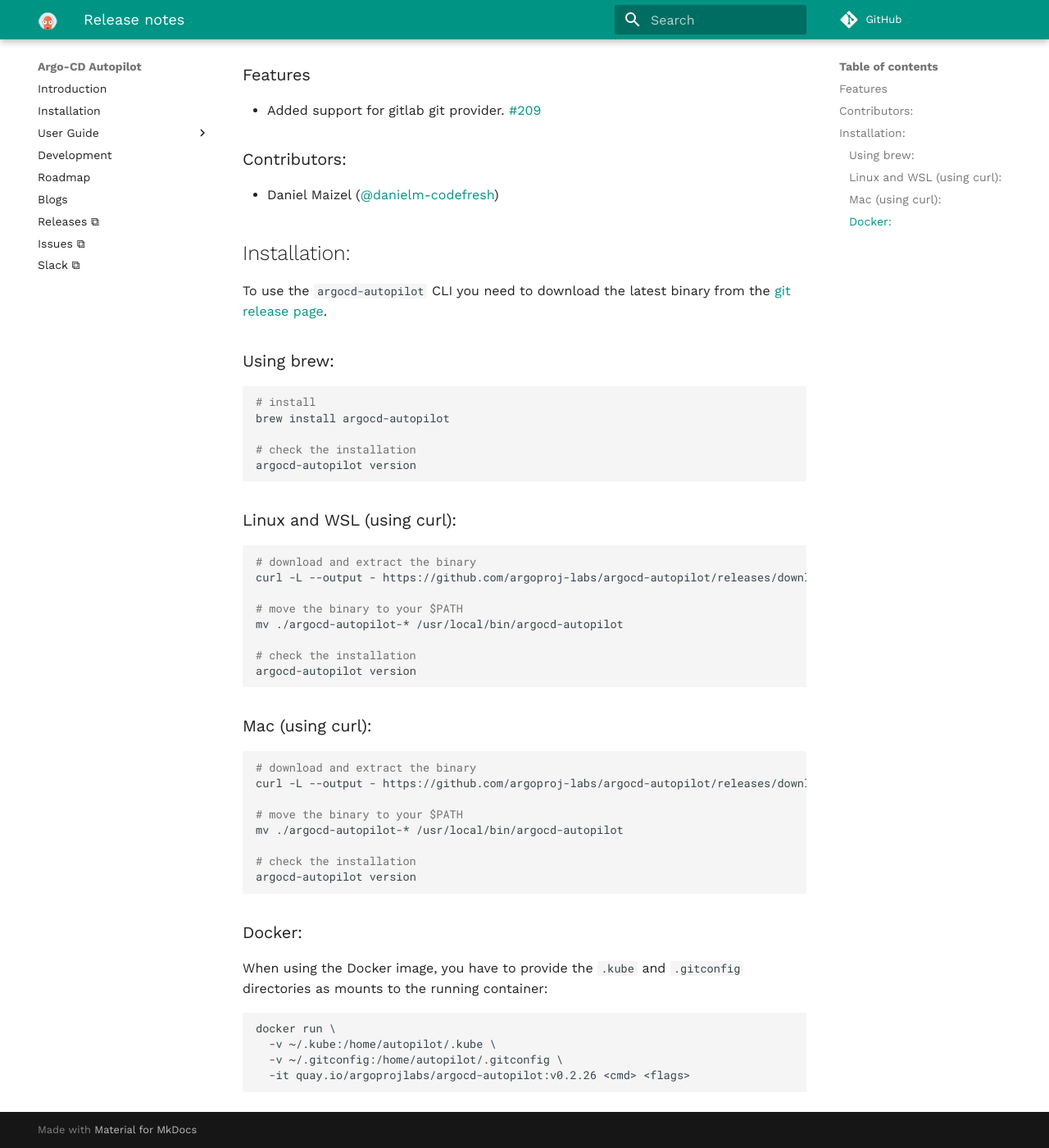
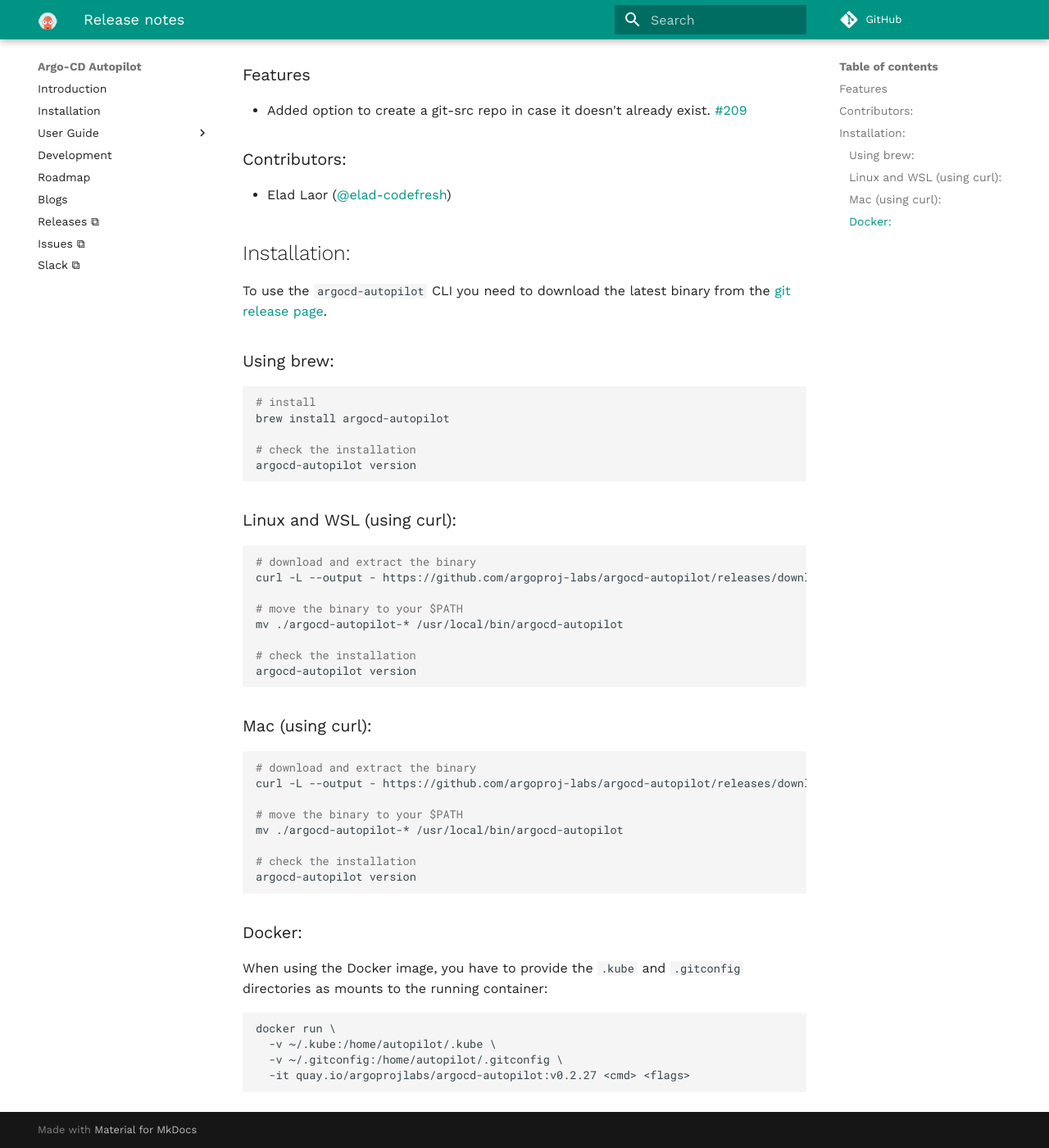
Before and after one commit to argoproj-labs/argocd-autopilot, an MkDocs documentation site: the page built from docs/releases/release_notes.md, in a window 1280 px wide and 1400 px high, scrolled down 153 px. Shown: the whole window at 82% size. Built offline with MkDocs 1.6.1 and Material for MkDocs 9.7.7, drawn with Linux system fonts in a browser that asks for light colours; comment, search, counter and statistics services are not loaded.

Commit message:
v0.2.27 (#214)

````diff
--- a/docs/releases/release_notes.md
+++ b/docs/releases/release_notes.md
@@ -1,8 +1,8 @@
 ### Features
-* Added support for gitlab git provider. [#209](https://github.com/argoproj-labs/argocd-autopilot/pull/209)
+* Added option to create a git-src repo in case it doesn't already exist. [#209](https://github.com/argoproj-labs/argocd-autopilot/pull/212)
 
 ### Contributors:
-- Daniel Maizel ([@danielm-codefresh](https://github.com/danielm-codefresh))
+- Elad Laor ([@elad-codefresh](https://github.com/elad-codefresh))
 
 ## Installation:
 
@@ -20,7 +20,7 @@ argocd-autopilot version
 ### Linux and WSL (using curl):
 ```bash
 # download and extract the binary
-curl -L --output - https://github.com/argoproj-labs/argocd-autopilot/releases/download/v0.2.26/argocd-autopilot-linux-amd64.tar.gz | tar zx
+curl -L --output - https://github.com/argoproj-labs/argocd-autopilot/releases/download/v0.2.27/argocd-autopilot-linux-amd64.tar.gz | tar zx
 
 # move the binary to your $PATH
 mv ./argocd-autopilot-* /usr/local/bin/argocd-autopilot
@@ -32,7 +32,7 @@ argocd-autopilot version
 ### Mac (using curl):
 ```bash
 # download and extract the binary
-curl -L --output - https://github.com/argoproj-labs/argocd-autopilot/releases/download/v0.2.26/argocd-autopilot-darwin-amd64.tar.gz | tar zx
+curl -L --output - https://github.com/argoproj-labs/argocd-autopilot/releases/download/v0.2.27/argocd-autopilot-darwin-amd64.tar.gz | tar zx
 
 # move the binary to your $PATH
 mv ./argocd-autopilot-* /usr/local/bin/argocd-autopilot
@@ -47,5 +47,5 @@ When using the Docker image, you have to provide the `.kube` and `.gitconfig` di
 docker run \
   -v ~/.kube:/home/autopilot/.kube \
   -v ~/.gitconfig:/home/autopilot/.gitconfig \
-  -it quay.io/argoprojlabs/argocd-autopilot:v0.2.26 <cmd> <flags>
+  -it quay.io/argoprojlabs/argocd-autopilot:v0.2.27 <cmd> <flags>
 ```
````
Also changed, not shown: CHANGELOG.md (+5 -0 lines), 1 other file.
